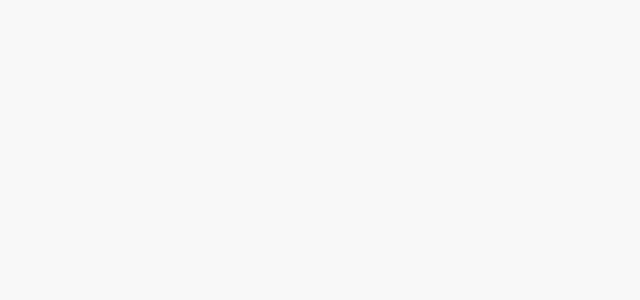
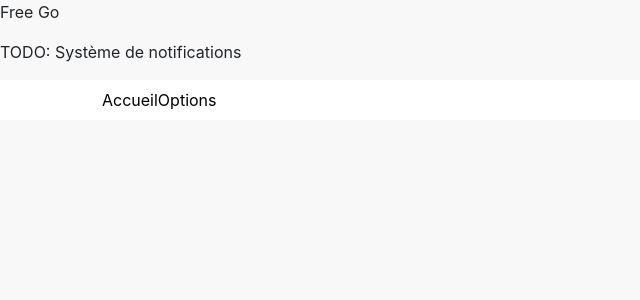
Before and after one commit to HE-Arc/FreeGo2, a Vue app in the folder frontend/vueapp/: page /notifications in a window 1280 px wide. Shown: the top 300 px of the page, without its empty margins (0-640 px from the left). Built offline with nearby package versions, Linux system fonts and the light colour scheme.

Commit message:
Added all vues from mockup

```diff
--- a/frontend/vueapp/src/components/Head.vue
+++ b/frontend/vueapp/src/components/Head.vue
@@ -2,7 +2,7 @@
   <div class="head">
     <p>
       <span>Free Go</span>
-      <button v-if="accessToken!=null">Notifications</button>
+      <router-link :to = "{ name:'notifications' }" v-if="accessToken!=null" exact>Notifications</router-link>
     </p>
   </div>
 </template>
--- a/frontend/vueapp/src/routes.js
+++ b/frontend/vueapp/src/routes.js
@@ -8,6 +8,7 @@ import Logout from './views/Logout'
 import ContactUs from './views/ContactUs'
 import Donations from './views/Donations'
 import ManageFridge from './views/ManageFridge'
+import Notifications from './views/Notifications'
 
 Vue.use(VueRouter)
 
@@ -58,5 +59,10 @@ export default new VueRouter({
             name: 'manageFridge',
             component: ManageFridge,
         },
+        {
+            path: '/notifications',
+            name: 'notifications',
+            component: Notifications,
+        },
     ]
 })
--- /dev/null
+++ b/frontend/vueapp/src/views/Notifications.vue
@@ -0,0 +1,24 @@
+<template>
+  <div class="notifications">
+    <Head></Head>
+    <p>TODO: Système de notifications</p>
+    <Navbar></Navbar>
+  </div>
+</template>
+
+<script>
+  import Navbar from '../components/Navbar'
+  import Head from '../components/Head'
+
+  export default {
+    name: 'Notifications',
+    components: {
+      Navbar,
+      Head,
+    },
+  }
+</script>
+
+<style scoped>
+
+</style>
```
